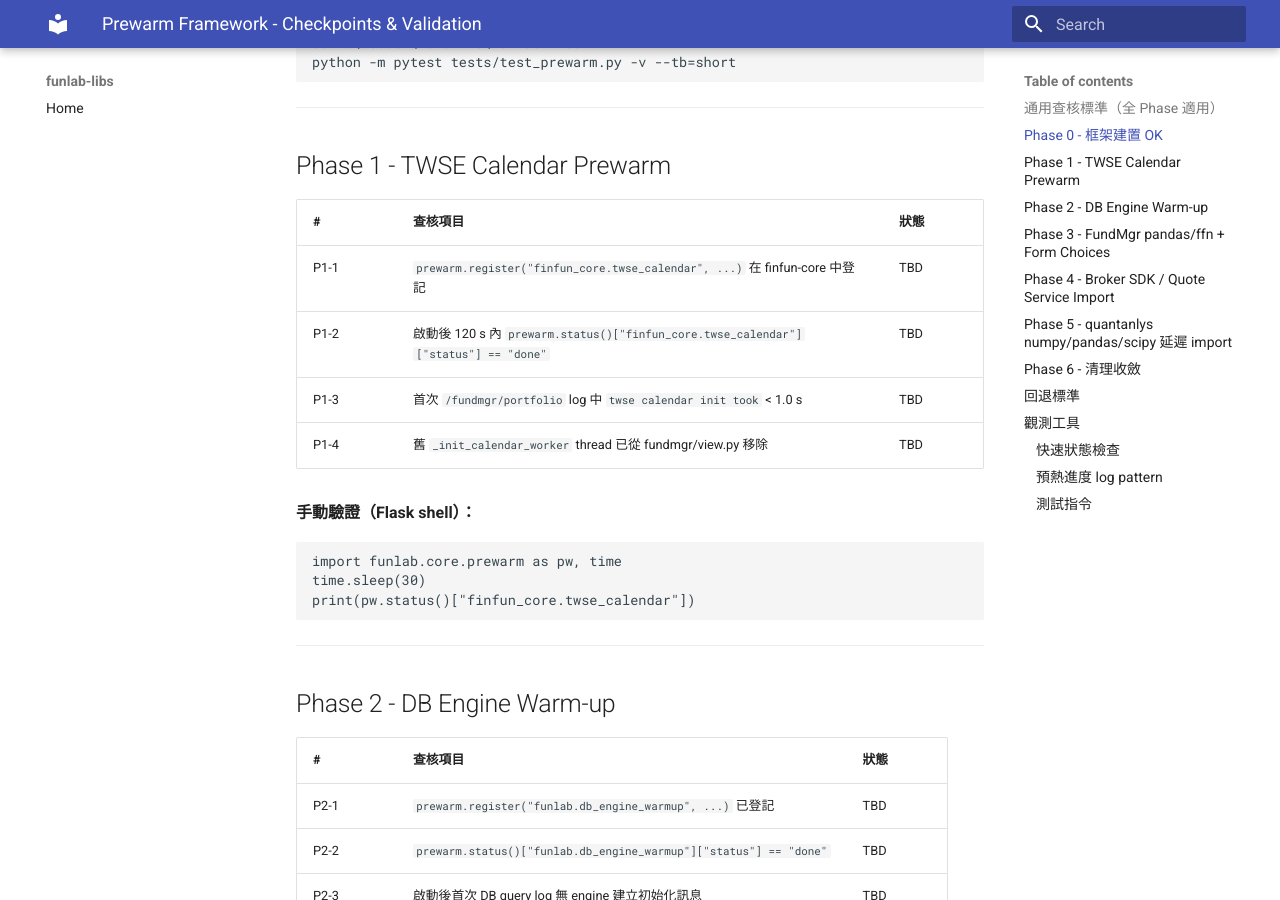
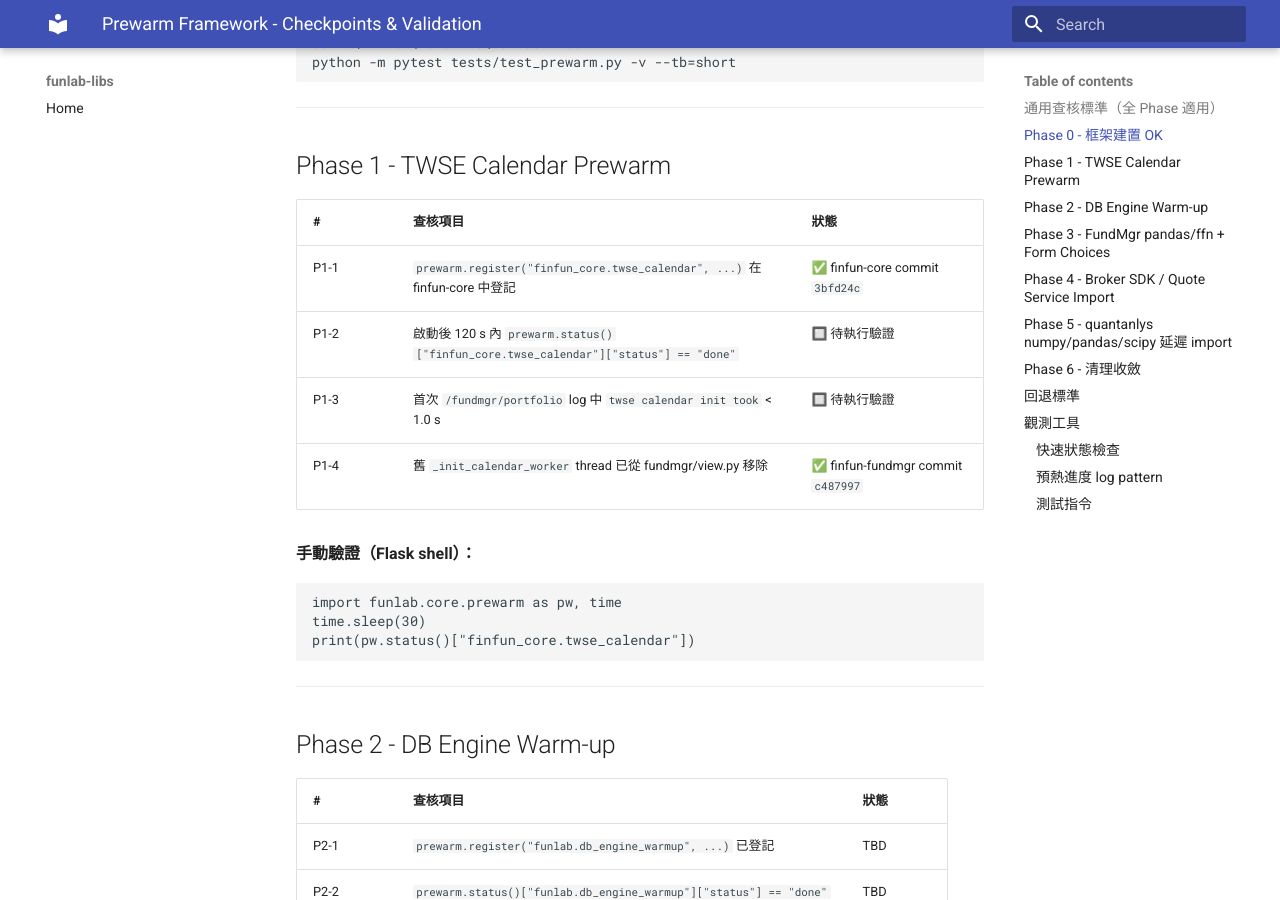
Before and after one commit to sunnylin13/funlab-libs, an MkDocs documentation site: the page built from docs/prewarm/CHECKPOINTS.md, in a window 1280 px wide and 900 px high, scrolled down 1325 px. Built offline with MkDocs 1.6.1 and Material for MkDocs 9.7.7, drawn with Linux system fonts in a browser that asks for light colours.

Commit message:
docs(prewarm): mark Phase 1 done in CHECKPOINTS + EXECUTION_PLAN

````diff
--- a/docs/prewarm/CHECKPOINTS.md
+++ b/docs/prewarm/CHECKPOINTS.md
@@ -44,10 +44,10 @@ python -m pytest tests/test_prewarm.py -v --tb=short
 
 | # | 查核項目 | 狀態 |
 |---|---|---|
-| P1-1 | `prewarm.register("finfun_core.twse_calendar", ...)` 在 finfun-core 中登記 | TBD |
-| P1-2 | 啟動後 120 s 內 `prewarm.status()["finfun_core.twse_calendar"]["status"] == "done"` | TBD |
-| P1-3 | 首次 `/fundmgr/portfolio` log 中 `twse calendar init took` < 1.0 s | TBD |
-| P1-4 | 舊 `_init_calendar_worker` thread 已從 fundmgr/view.py 移除 | TBD |
+| P1-1 | `prewarm.register("finfun_core.twse_calendar", ...)` 在 finfun-core 中登記 | ✅ finfun-core commit `3bfd24c` |
+| P1-2 | 啟動後 120 s 內 `prewarm.status()["finfun_core.twse_calendar"]["status"] == "done"` | 🔲 待執行驗證 |
+| P1-3 | 首次 `/fundmgr/portfolio` log 中 `twse calendar init took` < 1.0 s | 🔲 待執行驗證 |
+| P1-4 | 舊 `_init_calendar_worker` thread 已從 fundmgr/view.py 移除 | ✅ finfun-fundmgr commit `c487997` |
 
 **手動驗證（Flask shell）：**
 ```python
````
Also changed, not shown: docs/prewarm/EXECUTION_PLAN.md (+4 -4 lines).
